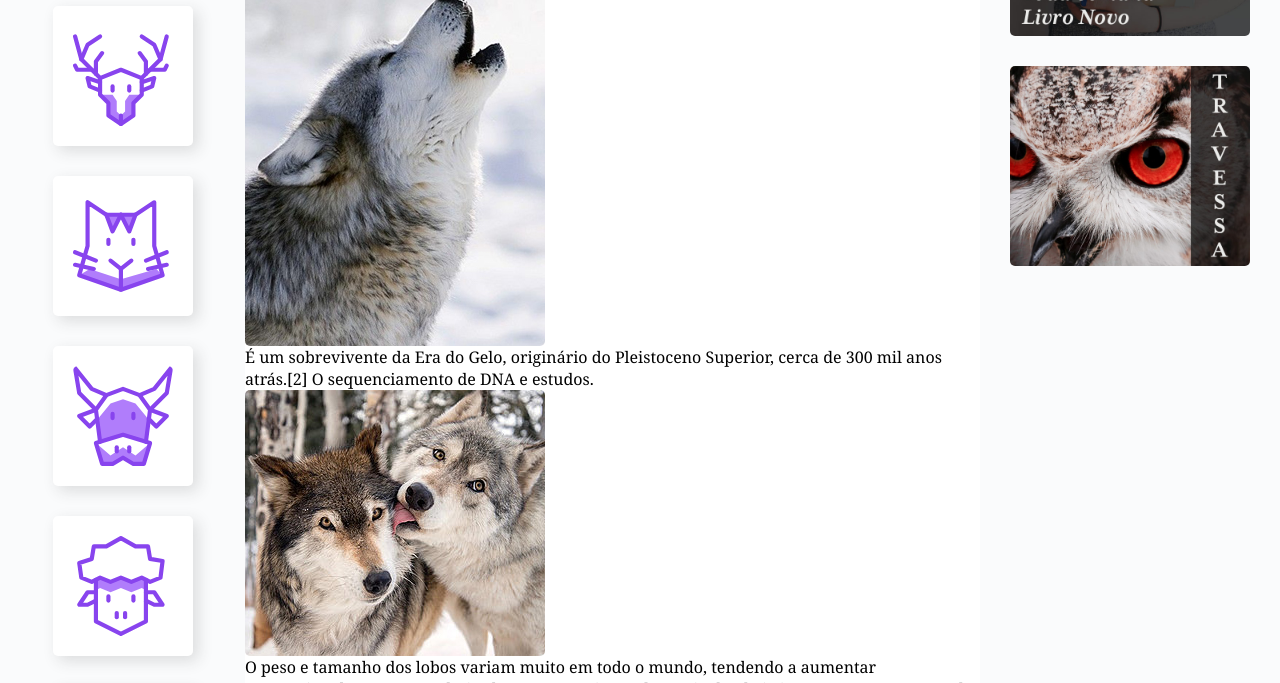
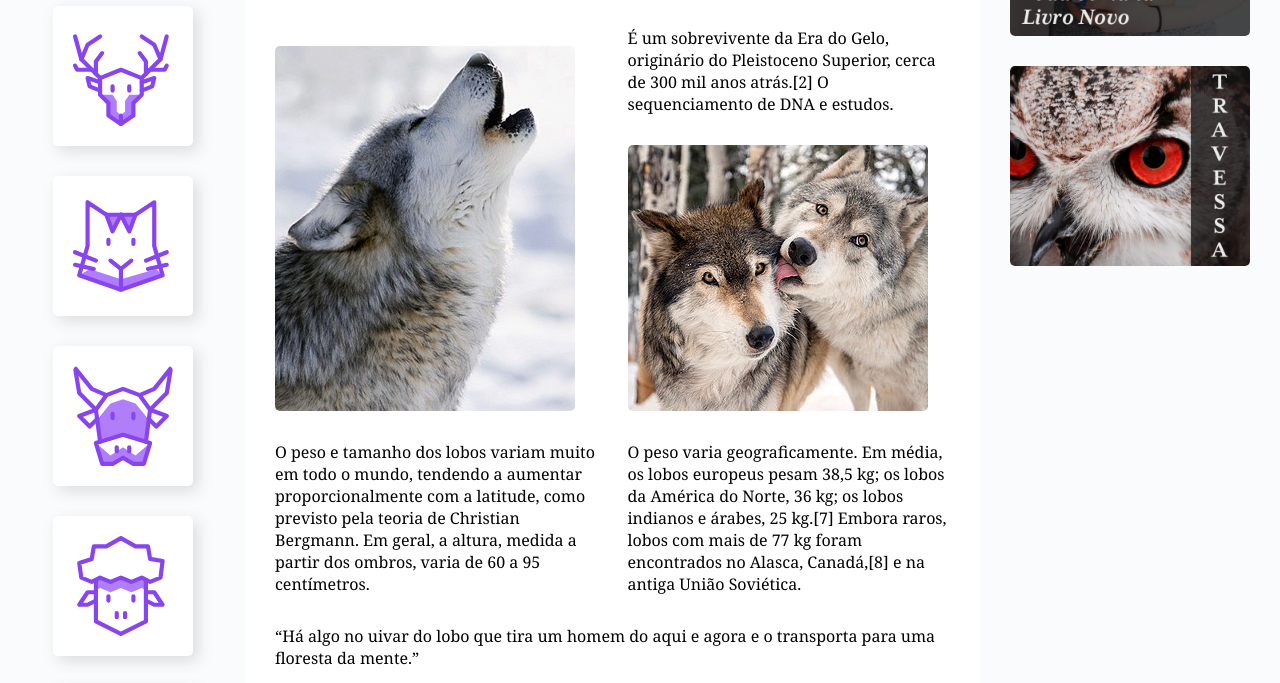
Before and after one commit to allisufernandes/Grid-Estudo, a plain HTML site: page index.html in a window 1280 px wide. Shown: the part 298-981 px from the top of the page. Drawn offline with Linux system fonts and the light colour scheme.

Commit message:
conteudo grid

```diff
--- a/css/style.css
+++ b/css/style.css
@@ -89,6 +89,25 @@ img {
 
 .content {
   grid-area: content;
+  max-width: 900px;
+  margin: 0 auto;
+  padding: 30px;
+  display: grid;
+  grid-template-columns: 1fr 1fr;
+  gap: 30px;
+}
+
+.col-wide {
+  grid-column: 1 / -1;
+}
+
+.imagem-1 {
+  grid-row: span 2;
+  align-self: end;
+}
+
+.imagem-2 {
+  align-self: end;
 }
 
 /* ANUNCIOS */
--- a/index.html
+++ b/index.html
@@ -57,19 +57,19 @@
           </div>
         </div>
 
-        <p>É um sobrevivente da Era do Gelo, originário do Pleistoceno Superior, cerca de 300 mil anos atrás.[2] O sequenciamento de DNA e estudos genéticos reafirmam que o lobo cinzento é ancestral do cão doméstico.</p>
+        <p class="col-wide">É um sobrevivente da Era do Gelo, originário do Pleistoceno Superior, cerca de 300 mil anos atrás.[2] O sequenciamento de DNA e estudos genéticos reafirmam que o lobo cinzento é ancestral do cão doméstico.</p>
 
-        <img src="./img/wolf1.jpg" alt="Wolf 1">
+        <img class="imagem-1" src="./img/wolf1.jpg" alt="Wolf 1">
 
         <p>É um sobrevivente da Era do Gelo, originário do Pleistoceno Superior, cerca de 300 mil anos atrás.[2] O sequenciamento de DNA e estudos.</p>
 
-        <img src="./img/wolf2.jpg" alt="Wolf 2">
+        <img class="imagem-2" src="./img/wolf2.jpg" alt="Wolf 2">
 
         <p>O peso e tamanho dos lobos variam muito em todo o mundo, tendendo a aumentar proporcionalmente com a latitude, como previsto pela teoria de Christian Bergmann. Em geral, a altura, medida a partir dos ombros, varia de 60 a 95 centímetros.</p>
 
         <p>O peso varia geograficamente. Em média, os lobos europeus pesam 38,5 kg; os lobos da América do Norte, 36 kg; os lobos indianos e árabes, 25 kg.[7] Embora raros, lobos com mais de 77 kg foram encontrados no Alasca, Canadá,[8] e na antiga União Soviética.</p>
 
-        <blockquote class="citacao">
+        <blockquote class="citacao col-wide">
           <p>“Há algo no uivar do lobo que tira um homem do aqui e agora e o transporta para uma floresta da mente.”</p>
         </blockquote>
 
@@ -87,7 +87,7 @@
           <p>É um sobrevivente da Era do Gelo, originário do Pleistoceno Superior, cerca de 300 mil anos atrás.[2] O sequenciamento de DNA e estudos genéticos reafirmam que o lobo cinzento é ancestral do cão doméstico.</p>
         </div>
 
-        <img src="./img/wolf3.jpg" alt="Wolf 3">
+        <img src="./img/wolf3.jpg" alt="Wolf 3" class="col-wide">
 
       </main>
 
```
